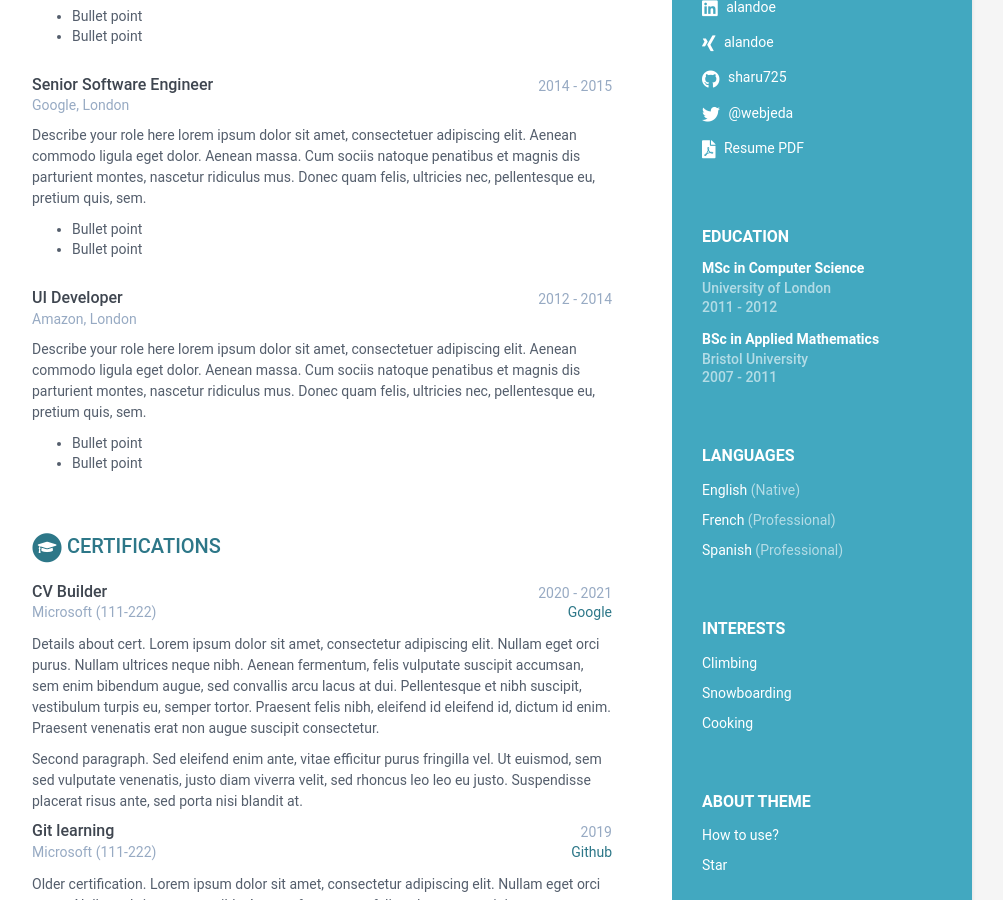
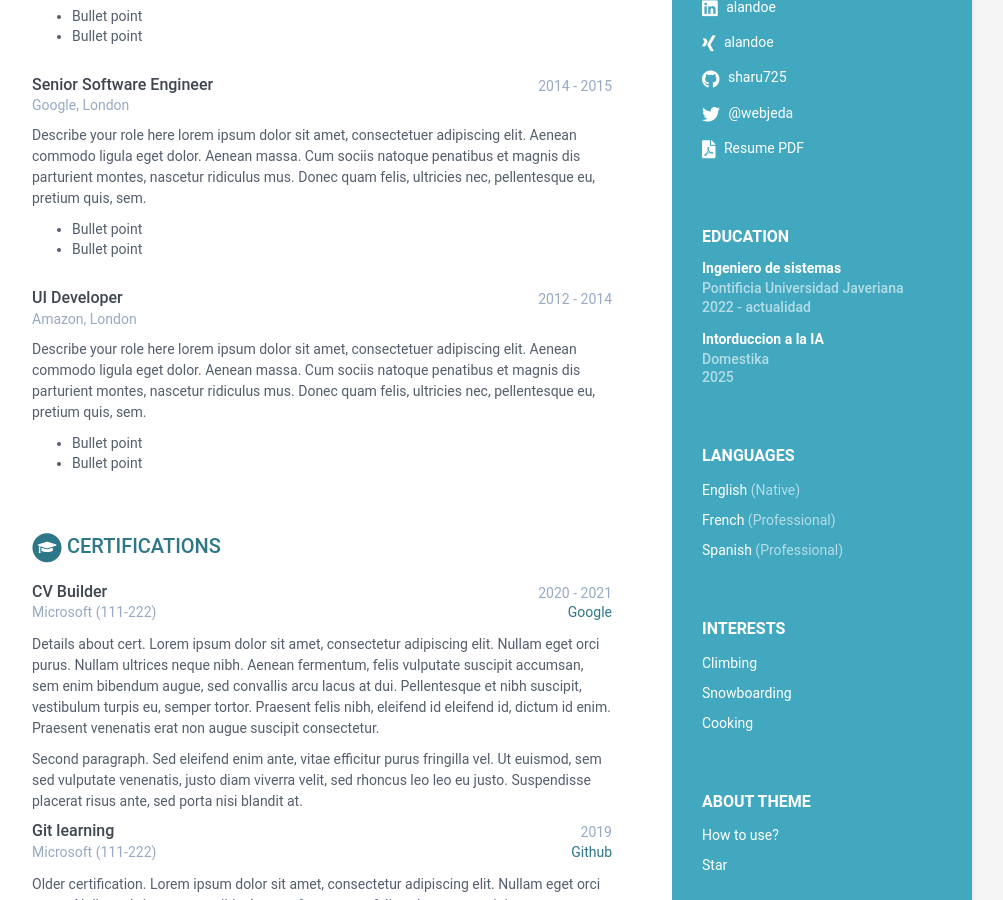
Before and after one commit to juniorx2480/llanos-cv-2, a Jekyll site: the page built from index.html, in a window 1280 px wide and 900 px high, scrolled down 535 px. Shown: the whole window, without its empty margins (168-1171 px from the left). Built offline with Jekyll 4.4.1, drawn with Linux system fonts in a browser that asks for light colours.

Commit message:
Cambiar los estudios

```diff
--- a/_data/data.yml
+++ b/_data/data.yml
@@ -66,28 +66,16 @@ career-profile:
 education:
     title: Education
     info:
-      - degree: MSc in Computer Science
-        university: University of London
-        time: 2011 - 2012
+      - degree: Ingeniero de sistemas
+        university: Pontificia Universidad Javeriana
+        time: 2022 - actualidad
         details: |
-          Describe your study here lorem ipsum dolor sit amet, consectetuer
-          adipiscing elit. Aenean commodo ligula eget dolor. Aenean massa. Cum
-          sociis natoque penatibus et magnis dis parturient montes, nascetur
-          ridiculus mus. Donec quam felis, ultricies nec, pellentesque eu,
-          pretium quis, sem.
-            - Bullet point
-            - Bullet point
-      - degree: BSc in Applied Mathematics
-        university: Bristol University
-        time: 2007 - 2011
+         Estudiante de Ingeniería con énfasis en Inteligencia Artificial
+      - degree: Intorduccion a la IA
+        university: Domestika
+        time: 2025
         details: |
-          Describe your study here lorem ipsum dolor sit amet, consectetuer
-          adipiscing elit. Aenean commodo ligula eget dolor. Aenean massa. Cum
-          sociis natoque penatibus et magnis dis parturient montes, nascetur
-          ridiculus mus. Donec quam felis, ultricies nec, pellentesque eu,
-          pretium quis, sem.
-            - Bullet point
-            - Bullet point
+          curso de introduccion a la IA con python desarrolado en el nes de agosto del 2025
 
 experiences:
     title: Experiences
--- a/_includes/education.html
+++ b/_includes/education.html
@@ -37,7 +37,7 @@
           <div class="time">{{ graduation.time }}</div>
         </div><!--//upper-row-->
 
-        <div class="university">{{ graduation.university }}</div>
+        <div class="Pontificia Univesidad Javeriana">{{ graduation.university }}</div>
       </div><!--//meta-->
 
       {% if graduation.details %}
```
